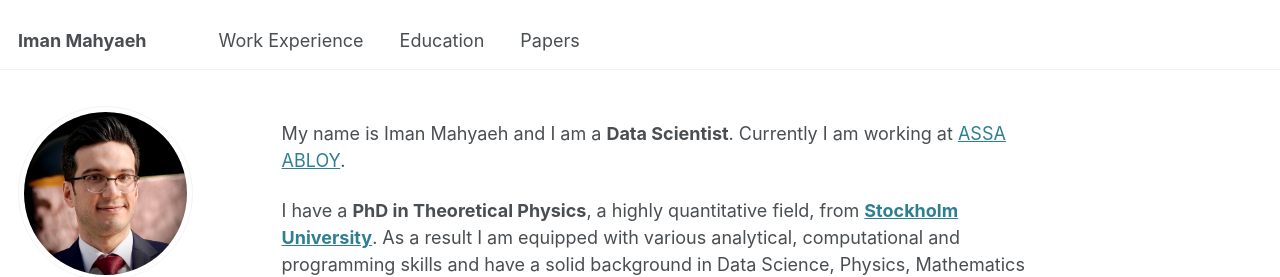
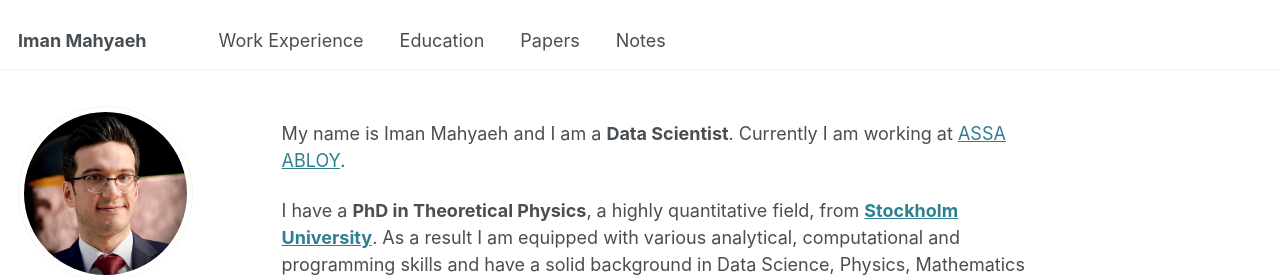
Before and after one commit to imanm24/imanm24.github.io, a Jekyll site: the page built from _pages/about.md, in a window 1280 px wide. Shown: the top 277 px of the page. Built offline with Jekyll 4.4.1, drawn with Linux system fonts in a browser that asks for light colours.

Commit message:
Update navigation.yml
Blog posts -> Notes

```diff
--- a/_data/navigation.yml
+++ b/_data/navigation.yml
@@ -15,8 +15,8 @@ main:
   - title: "Papers"
     url: /papers/
 
-  #- title: "Blog Posts"
-  #  url: /year-archive/
+  - title: "Notes" #"Blog Posts"
+    url: /year-archive/
 
   # - title: "Publications"
   #   url: /publications/
```
